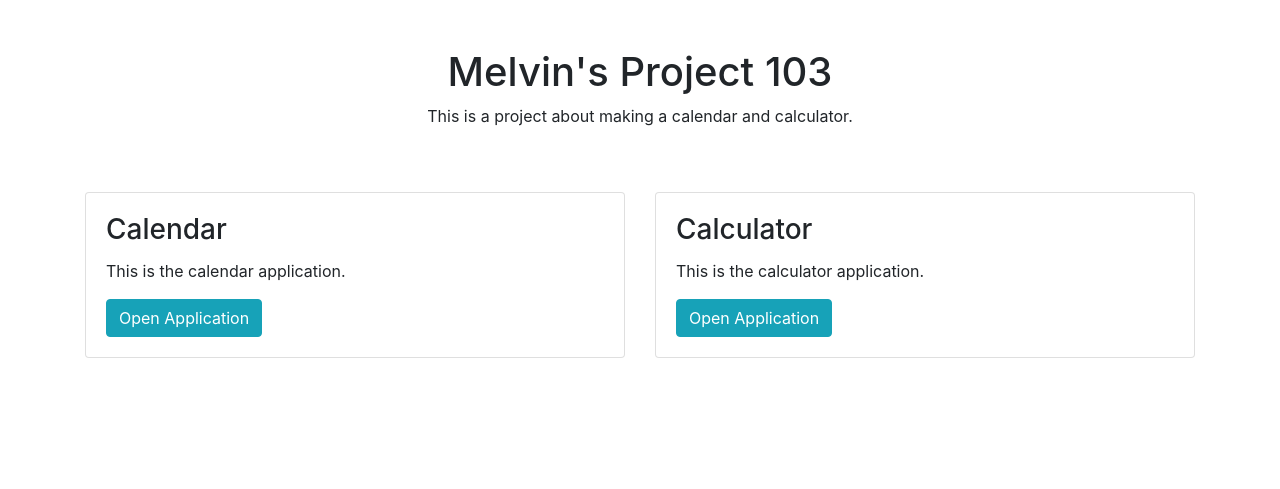
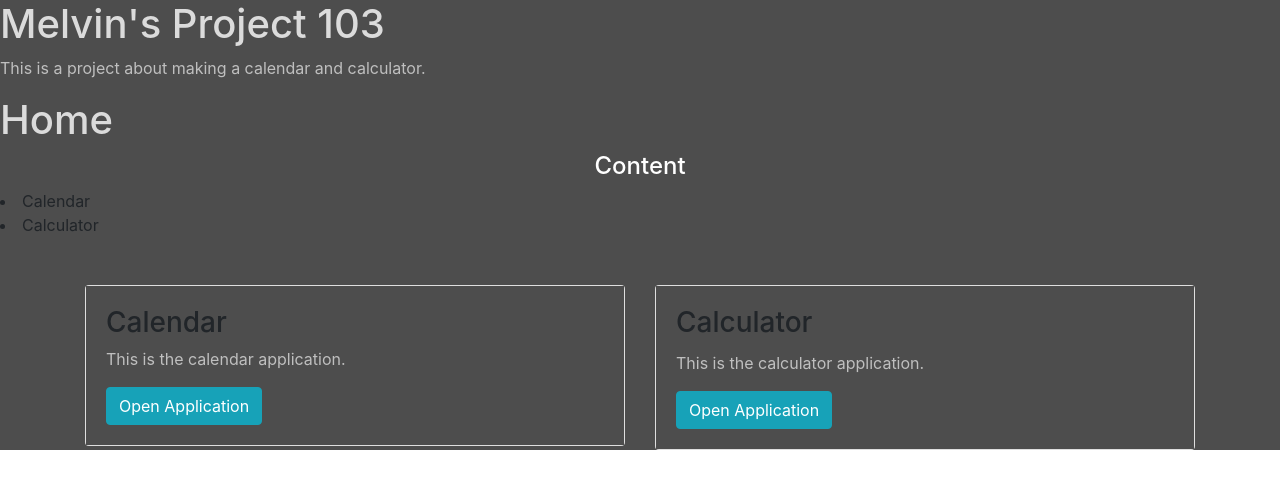
Before and after one commit to AB-TRAINING/project103-melvin, a PHP site: page / in a window 1280 px wide. Shown: the top 489 px of the page. Run offline with PHP 8.4, Linux system fonts and the light colour scheme.

Commit message:
edit side bar

```diff
--- a/index.php
+++ b/index.php
@@ -4,23 +4,32 @@
     <meta charset="UTF-8">
     <meta name="viewport" content="width=device-width, initial-scale=1.0">
     <title>Project 103</title>
-    <link rel="stylesheet" href="/assets/style.css">
+    <link rel="stylesheet" href="/assets/css/style.css">
     <link rel="stylesheet" href="https://cdn.jsdelivr.net/npm/bootstrap@4.6.0/dist/css/bootstrap.min.css" integrity="sha384-B0vP5xmATw1+K9KRQjQERJvTumQW0nPEzvF6L/Z6nronJ3oUOFUFpCjEUQouq2+l" crossorigin="anonymous">
 
 </head>
 <body>
-    <div class="container mt-5">
-        <div class="row">
-            <div class="col text-center">
+    <div id="container">
+        <div class="header">
             <h1>Melvin's Project 103</h1>
             <p>This is a project about making a calendar and calculator.</p>
         </div>
+
+        <div class="content">
+            <div class="sidebar">
+                <h1>Home</h1>
+                <h4>Content</h4>
+                <li>Calendar</li>
+                <li>Calculator</li>
             </div>
+
+        <div class="main">
+            <div class="container mt-5">
                 <div class="row mt-5">
                     <div class="col">
                         <div class="card">
                             <div class="card-body">
-                        <h3 class="card-title">
+                                <h3>
                                     Calendar
                                 </h3>
                                 <p class="card-text">
@@ -49,5 +58,12 @@
                     </div>
                 </div>
             </div>
+        </div>
+        </div>
+
+    <div id="footer">
+
+    </div>
+    </div>
 </body>
 </html>
```
Lines whose indentation alone changed are shown as unchanged.
